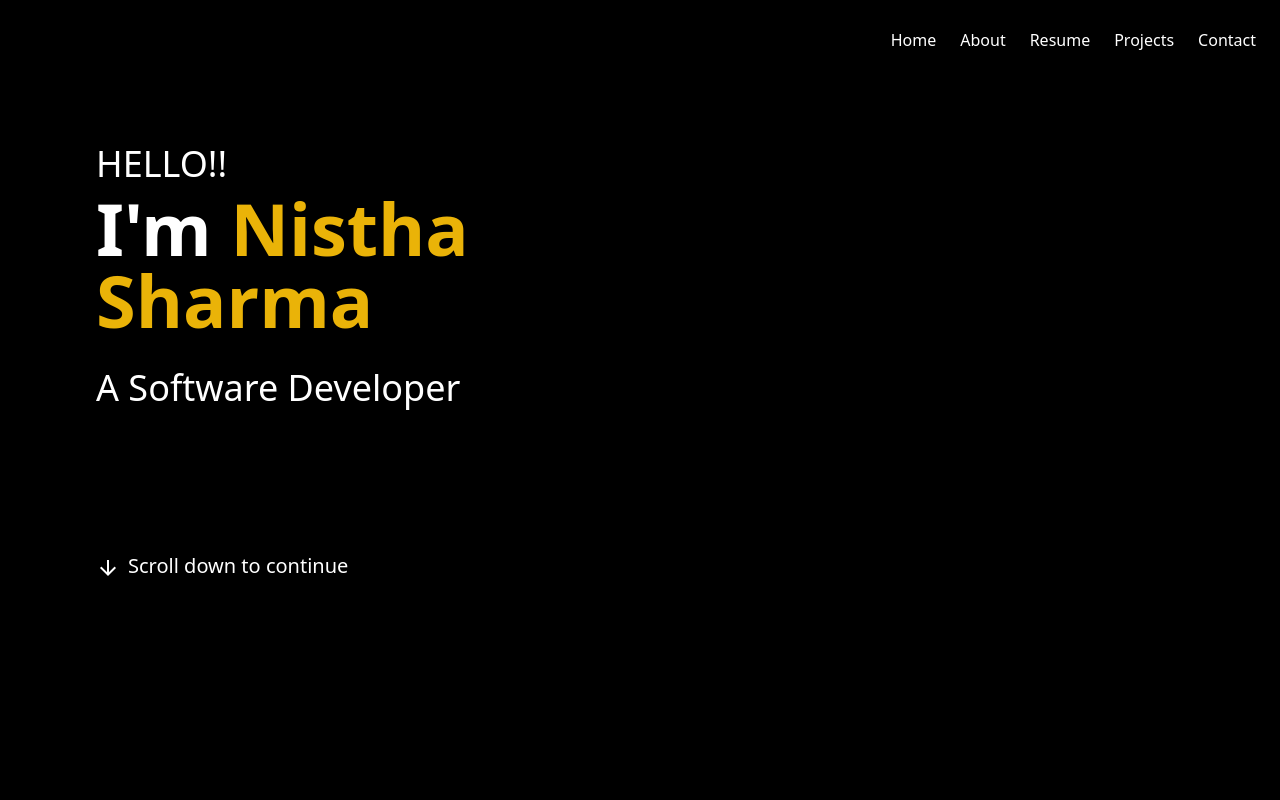
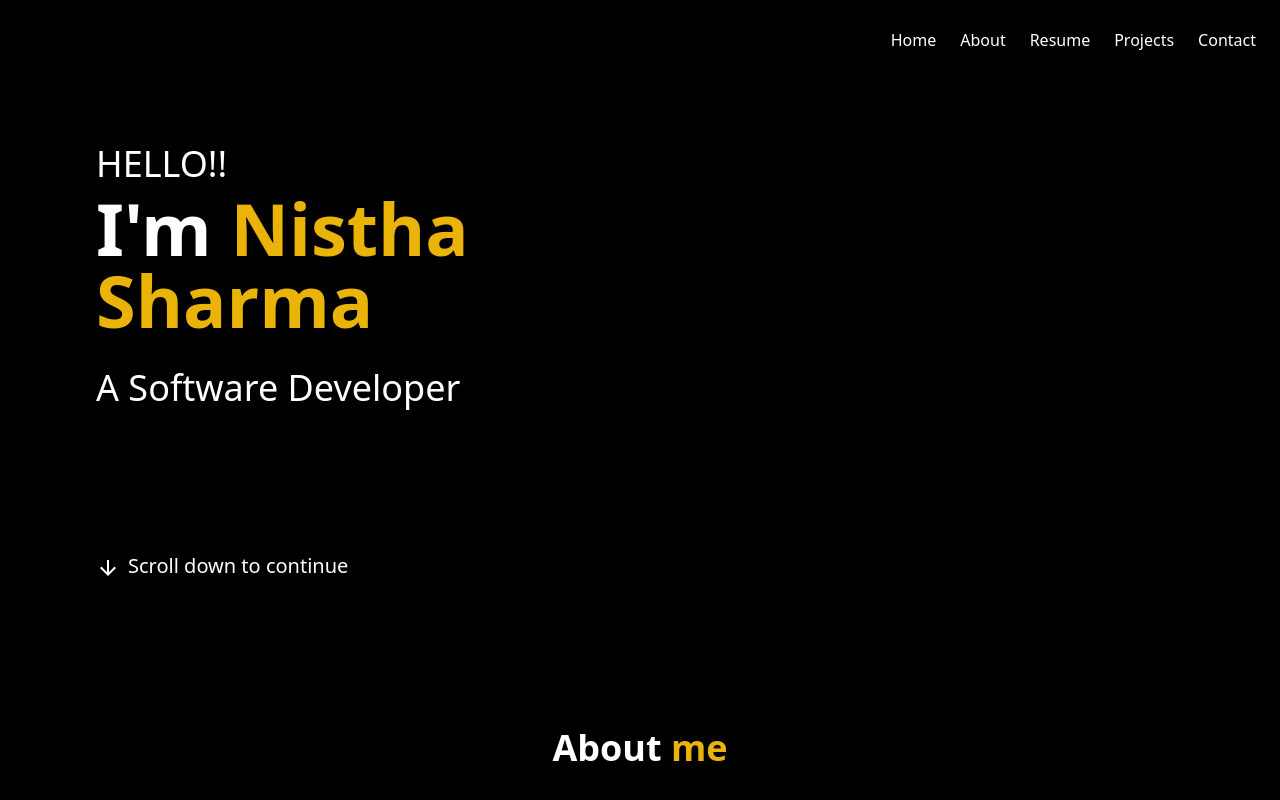
Before and after one commit to nisthaaah/Portfolio-Website, a website: page index.html in a window 1280 px wide. Shown: the top 800 px of the page. Drawn offline with nearby package versions, Linux system fonts and the light colour scheme; files whose address does not match are found by name.

Commit message:
portfolio

```diff
--- a/index.html
+++ b/index.html
@@ -21,7 +21,7 @@
         </ul>
     </nav>
 
-    <div class="container h-3/4 sm:h-full" id="home">
+    <div class="container" id="home">
         <div class="mx-14 mt-36 mb-2 sm:mx-24">
             <h2 class="text-white text-xl sm:text-4xl">HELLO!!</h2>
         </div>
@@ -42,7 +42,7 @@
 
         </div>
     </div id="aboutme">
-        <div class="flex justify-center items-center">
+        <div class="flex justify-center items-center mt-36">
             <h1 class="text-white text-4xl font-bold">About <span class="text-yellow-500 text-4xl font-bold">me</span></h1>
         </div>
     <div >
```
